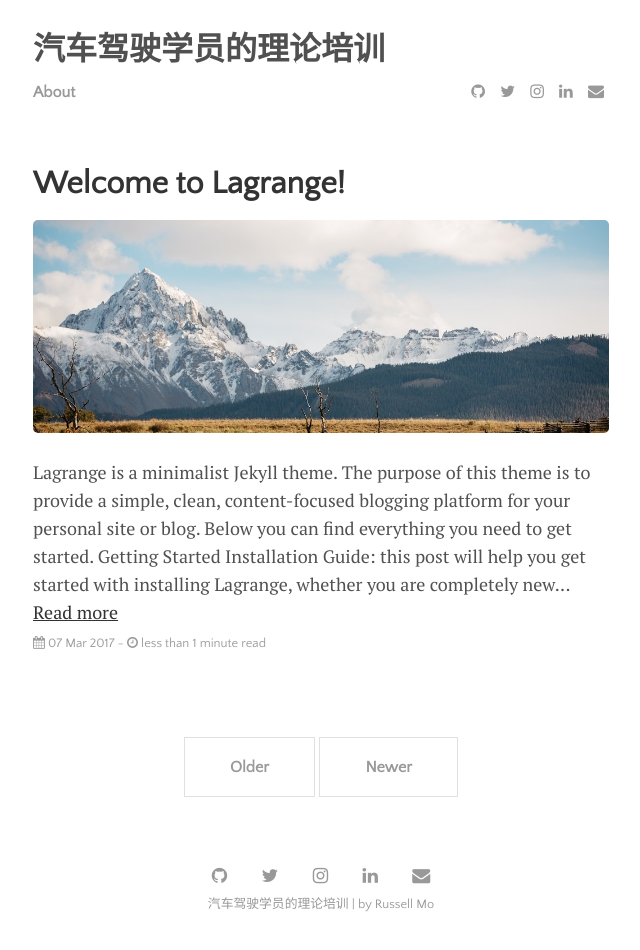
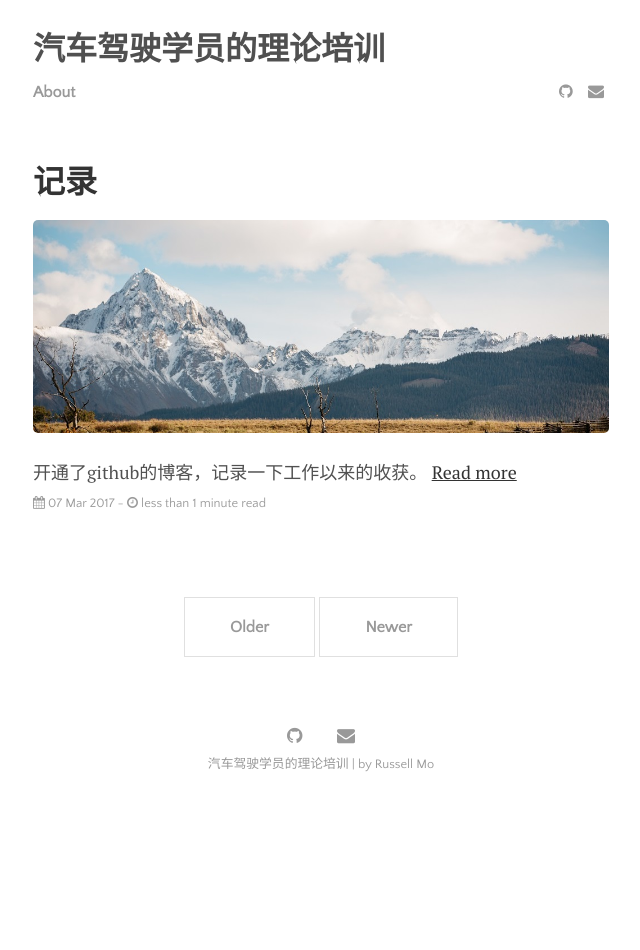
Before and after one commit to russellmo/russellmo.github.io, a Jekyll site: the page built from index.html, in a window 1280 px wide. Shown: the whole page, without its empty margins (319-959 px from the left). Built offline with Jekyll 4.4.1, drawn with Linux system fonts in a browser that asks for light colours; nearby versions of some CDN libraries; the list of posts is cut into pages by our own code; after the commit the page ends 900 px from its top, so only the background shows below that.

Commit message:
修复错误

```diff
--- a/_config.yml
+++ b/_config.yml
@@ -5,7 +5,7 @@ description:
 baseurl:            #"/Lagrange"
 url:                #"https://lenpaul.github.io"
 github:
-  url:               #"https://lenpaul.github.io/Lagrange"
+  url:               "https://russellmo.github.io"
 author:
   name:              "Russell Mo"
   email:             "httpmo@gmail.com"
--- a/_includes/footer.html
+++ b/_includes/footer.html
@@ -1,8 +1,5 @@
 <footer class="footer">
   <a href="https://github.com/{{site.author.github}}"><i class="fa fa-github" aria-hidden="true" target="_blank"></i></a>
-  <a href="https://twitter.com/{{site.author.twitter}}"><i class="fa fa-twitter" aria-hidden="true" target="_blank"></i></a>
-  <a href="https://instagram.com/{{site.author.instagram}}"><i class="fa fa-instagram" aria-hidden="true" target="_blank"></i></a>
-  <a href="https://linkedin.com/in/{{site.author.linkedin}}"><i class="fa fa-linkedin" aria-hidden="true" target="_blank"></i></a>
   <a href="mailto:{{site.author.email}}"><i class="fa fa-envelope" aria-hidden="true" target="_blank"></i></a>
   <div class="post-date"><a href="{{ site.github.url }}/menu/about.html">{{ site.title }} | {{ site.tagline }} by {{ site.author.name }}</a></div>
 </footer>
--- a/_includes/menu.html
+++ b/_includes/menu.html
@@ -6,9 +6,6 @@
   </div>
   <div class="social-icons">
     <a href="https://github.com/{{ site.author.github }}"><i class="fa fa-github" aria-hidden="true" target="_blank"></i></a>
-    <a href="https://twitter.com/{{ site.author.twitter }}"><i class="fa fa-twitter" aria-hidden="true" target="_blank"></i></a>
-    <a href="https://instagram.com/{{ site.author.instagram }}"><i class="fa fa-instagram" aria-hidden="true" target="_blank"></i></a>
-    <a href="https://linkedin.com/in/{{ site.author.linkedin }}"><i class="fa fa-linkedin" aria-hidden="true" target="_blank"></i></a>
     <a href="mailto:{{ site.author.email }}"><i class="fa fa-envelope" aria-hidden="true" target="_blank"></i></a>
   </div>
 </div>
--- a/_posts/2017-03-07-Welcome-to-Lagrange.md
+++ b/_posts/2017-03-07-Welcome-to-Lagrange.md
@@ -1,8 +1,8 @@
 ---
 layout: post
-title: "Welcome to Lagrange!"
-categories: journal
-tags: [documentation,sample]
+title: "记录"
+categories: life
+tags: [documentation,car]
 image:
   feature: mountains.jpg
   teaser: mountains-teaser.jpg
@@ -10,24 +10,4 @@ image:
   creditlink: ""
 ---
 
-Lagrange is a minimalist Jekyll theme. The purpose of this theme is to provide a simple, clean, content-focused blogging platform for your personal site or blog. Below you can find everything you need to get started.
-
-### Getting Started
-
-[Installation Guide]({{ site.github.url }}{% post_url 2015-12-12-Installation-Guide %}): this post will help you get started with installing Lagrange, whether you are completely new to using Jekyll, or simply just migrating to a new Jekyll theme.
-
-### Using Lagrange
-
-[Working With Jekyll]({{ site.github.url }}{% post_url 2015-11-11-Working-With-Jekyll %}): this post will acquaint you with how to use Jekyll to create your own site.
-
-[Working With Lagrange]({{ site.github.url }}{% post_url 2015-10-10-Working-With-Lagrange %}): this post will acquaint you with how to use Jekyll to create your own site.
-
-### Example Content
-
-[Text and Formatting]({{ site.github.url }}{% post_url 2015-09-09-Text-Formatting %})
-
-[Math and Code Formatting]({{ site.github.url }}{% post_url 2015-08-08-Math-and-Code-Formatting %})
-
-### Questions?
-
-This theme is completely free and open source software. You may use it however you want, as it is distributed under the [MIT License](http://choosealicense.com/licenses/mit/). If you are having any problems, any questions or suggestions, feel free to [tweet at me](https://twitter.com/intent/tweet?text=My%question%about%Lagrange%is:%&amp;via=paululele), or [file a GitHub issue](https://github.com/lenpaul/lagrange/issues/new).
+开通了github的博客，记录一下工作以来的收获。
```
